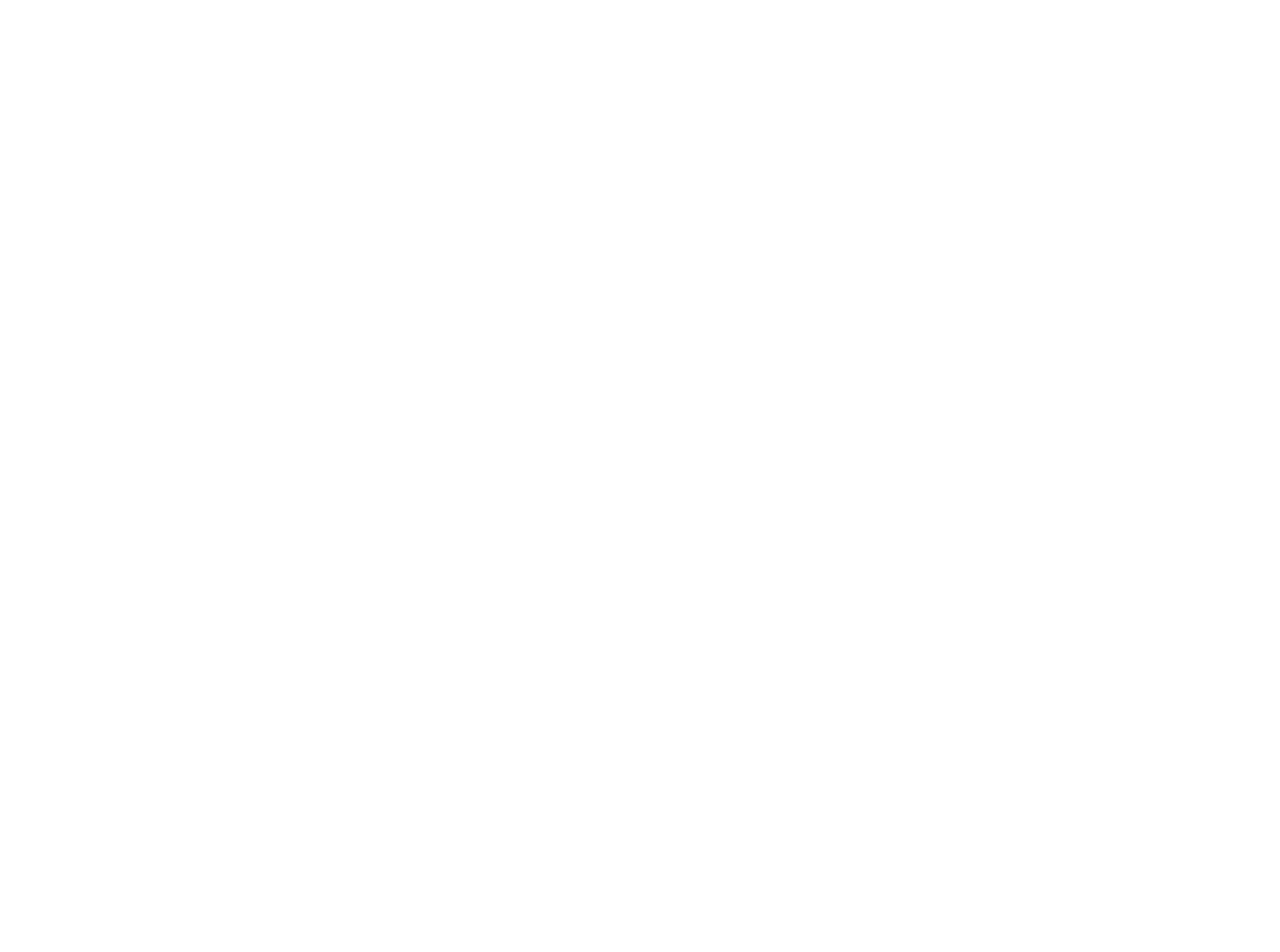
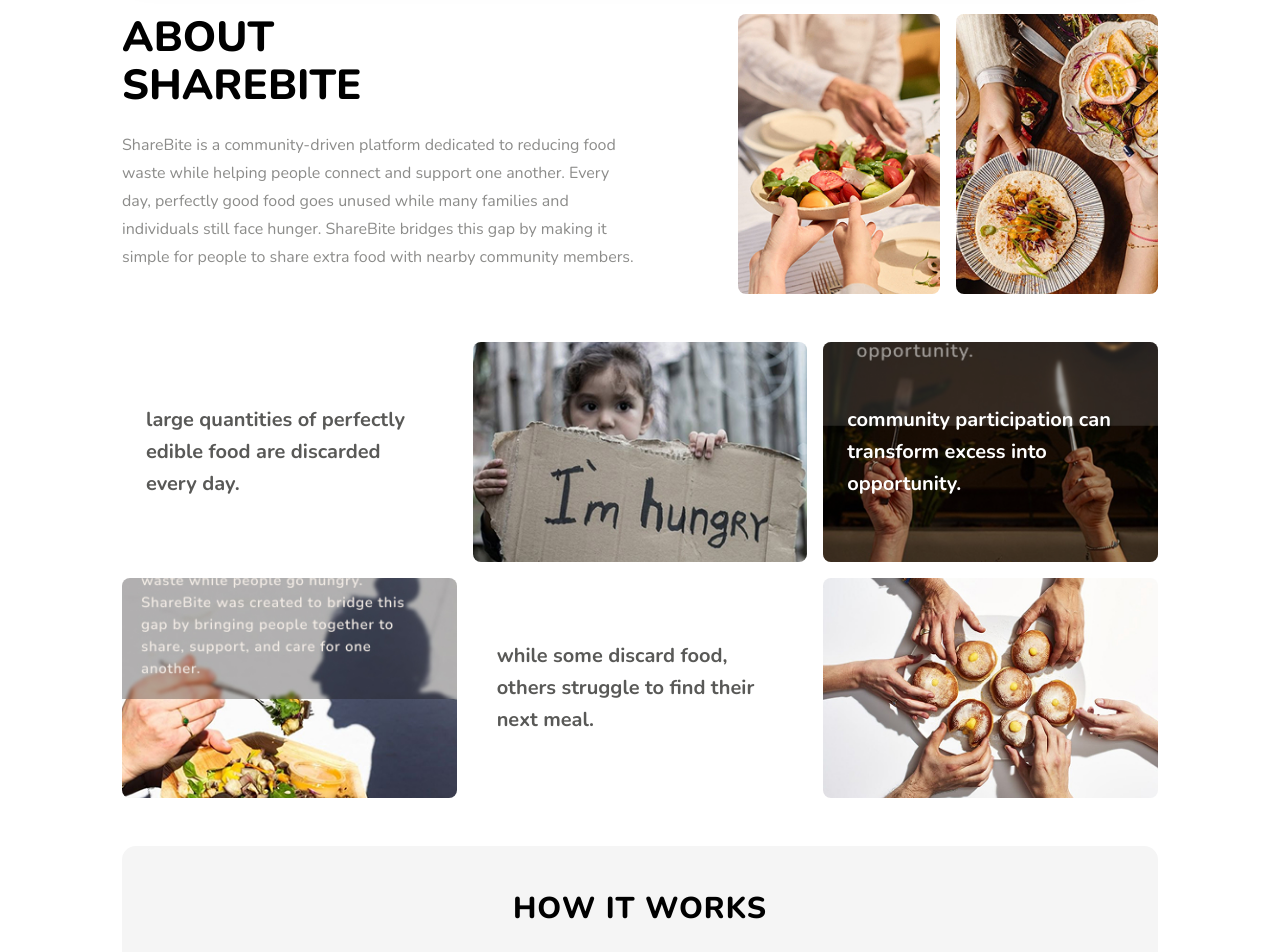
Before and after one commit to HemaniM/ShareBite_Community_Food_Sharing_Application, a React (Vite) app in the folder Frontend/: page /about in a window 1280 px wide. Before the commit this address had no page. Shown: the part 540-1492 px from the top of the page. Before the commit the page ends 800 px from the top, so only its background shows below. Built offline with nearby package versions, Linux system fonts and the light colour scheme.

Commit message:
about page created

```diff
--- a/Frontend/src/Routes.jsx
+++ b/Frontend/src/Routes.jsx
@@ -18,6 +18,7 @@
 import ProductPage from "./pages/Product/ProductPage";
 import PublicProfilePage from "./pages/publicProfile/PublicProfilePage";
 import ProductListingPage from "./pages/Product/ProductListingPage";
+import AboutPage from "./pages/About/AboutPage";
 import ContactPage from "./pages/Contact/ContactPage";
 
 import HistoryPage from "./pages/Profile/HistoryPage";
@@ -48,6 +49,8 @@
             </ProtectedRoute>
           }
         />
+
+        <Route path="/about" element={<AboutPage />} />
 
         <Route
           path="/contact"
--- /dev/null
+++ b/Frontend/src/pages/About/AboutPage.jsx
@@ -0,0 +1,204 @@
+import React from "react";
+import { Helmet } from "react-helmet";
+import { Link } from "react-router-dom";
+import ContactBar from "../../components/common/ContactBar";
+import HomepageNavBar from "../../components/common/NavBarHomepage";
+import Footer from "../../components/common/Footer";
+
+const highlights = [
+  {
+    image: "/images/About_page_grid_img_1.jpg",
+    text: "large quantities of perfectly edible food are discarded every day.",
+    textOnly: true,
+  },
+  {
+    image: "/images/About_page_grid_img_2.jpg",
+  },
+  {
+    image: "/images/About_page_grid_img_3.jpg",
+    text: "community participation can transform excess into opportunity.",
+  },
+  {
+    image: "/images/About_page_grid_img_4.jpg",
+  },
+  {
+    image: "/images/About_page_grid_img_5.jpg",
+    text: "while some discard food, others struggle to find their next meal.",
+    textOnly: true,
+  },
+  {
+    image: "/images/About_page_grid_img_6.jpg",
+  },
+];
+
+const AboutPage = () => {
+  return (
+    <>
+      <Helmet>
+        <title>About ShareBite</title>
+        <meta
+          name="description"
+          content="Learn about ShareBite and how we connect people to reduce food waste through community sharing."
+        />
+      </Helmet>
+
+      <main className="min-h-screen bg-[var(--bg-main)] text-[var(--text-muted)]">
+        <ContactBar />
+        <HomepageNavBar />
+
+        <div className="mx-auto flex w-full max-w-[1100px] flex-col gap-12 px-4 pb-16 pt-4 sm:px-6 lg:px-8">
+          <section
+            className="flex h-[260px] items-center justify-center rounded-[20px] bg-cover bg-center text-center shadow-[0_10px_35px_rgba(0,0,0,0.08)] sm:h-[360px]"
+            style={{
+              backgroundImage: "url('/images/About_page_hero_section_img.jpg')",
+            }}
+          >
+            <h1 className="font-['Nunito'] text-[36px] font-extrabold uppercase tracking-[2px] text-[var(--text-white)] sm:text-[52px]">
+              About Us
+            </h1>
+          </section>
+
+          <section className="grid gap-10 lg:grid-cols-[1fr_420px] lg:items-start">
+            <div>
+              <h2 className="font-['Nunito'] text-[30px] font-extrabold uppercase leading-[1.15] text-black sm:text-[42px]">
+                About
+                <br />
+                ShareBite
+              </h2>
+              <p className="mt-5 max-w-[520px] font-['Nunito'] text-[16px] leading-7 text-[var(--text-grey-3)]">
+                ShareBite is a community-driven platform dedicated to reducing
+                food waste while helping people connect and support one another.
+                Every day, perfectly good food goes unused while many families
+                and individuals still face hunger. ShareBite bridges this gap by
+                making it simple for people to share extra food with nearby
+                community members.
+              </p>
+            </div>
+
+            <div className="grid grid-cols-2 gap-4">
+              <img
+                src="/images/About_page_about_sharebite_img_1.jpg"
+                alt="People enjoying a meal together"
+                className="h-[280px] w-full rounded-[8px] object-cover"
+              />
+              <img
+                src="/images/About_page_about_sharebite_img_2.jpg"
+                alt="Food plates on the table"
+                className="h-[280px] w-full rounded-[8px] object-cover"
+              />
+            </div>
+          </section>
+
+          <section className="grid gap-4 sm:grid-cols-2 lg:grid-cols-3">
+            {highlights.map((item, index) => (
+              <article
+                key={`${item.image}-${index}`}
+                className="relative h-[220px] overflow-hidden rounded-[8px] bg-white"
+              >
+                {!item.textOnly ? (
+                  <img
+                    src={item.image}
+                    alt="ShareBite value"
+                    className="h-full w-full object-cover"
+                  />
+                ) : null}
+
+                {item.text ? (
+                  <div
+                    className={`absolute inset-0 flex items-center ${item.textOnly ? "bg-white" : "bg-[rgba(0,0,0,0.35)]"} p-6`}
+                  >
+                    <p
+                      className={`font-['Nunito'] text-[20px] font-bold leading-8 ${item.textOnly ? "text-[var(--text-grey-4)]" : "text-white"}`}
+                    >
+                      {item.text}
+                    </p>
+                  </div>
+                ) : null}
+              </article>
+            ))}
+          </section>
+
+          <section className="rounded-[14px] bg-[#f5f5f5] px-3 py-10 sm:px-6 lg:px-10">
+            <h2 className="text-center font-['Nunito'] text-[30px] font-extrabold uppercase tracking-[1px] text-black">
+              How It Works
+            </h2>
+
+            <img
+              src="/images/About_page_how_it_works_img.jpg"
+              alt="How ShareBite works"
+              className="mx-auto mt-8 w-full max-w-[840px] rounded-[10px] object-cover"
+            />
+          </section>
+
+          <section className="grid gap-6 lg:grid-cols-[1fr_1fr_1fr] lg:items-stretch">
+            <article className="rounded-[8px] border border-[var(--white-600)] bg-white p-7">
+              <h3 className="font-['Nunito'] text-[26px] font-bold text-black">
+                Why Choose ShareBite
+              </h3>
+              <p className="mt-4 font-['Nunito'] text-[15px] leading-7 text-[var(--text-grey-3)]">
+                We build meaningful local connections while reducing food waste.
+                ShareBite offers a simple, trusted, and community-first
+                experience for donors and recipients.
+              </p>
+            </article>
+
+            <img
+              src="/images/About_page_our_goal_img.jpg"
+              alt="Healthy meal bowl"
+              className="h-[260px] w-full rounded-[8px] object-cover"
+            />
+
+            <article className="rounded-[8px] bg-[#aa7a34] p-7 text-white">
+              <h3 className="font-['Nunito'] text-[28px] font-bold uppercase">
+                Our Goal
+              </h3>
+              <p className="mt-4 font-['Nunito'] text-[15px] leading-7 text-[#f8f4ea]">
+                Our goal is to bridge the gap between food surplus and food
+                scarcity by creating a transparent and inclusive sharing
+                ecosystem. Through ShareBite, we empower people to take action
+                against hunger and reduce waste.
+              </p>
+            </article>
+          </section>
+
+          <section className="grid gap-5 lg:grid-cols-[1fr_1.1fr]">
+            <article className="rounded-[8px] border border-[var(--white-600)] bg-white p-7 sm:p-8">
+              <h3 className="font-['Nunito'] text-[28px] font-extrabold uppercase text-[var(--text-primary)]">
+                Make a Difference Now
+              </h3>
+              <p className="mt-3 max-w-[420px] font-['Nunito'] text-[15px] leading-7 text-[var(--text-grey-3)]">
+                Take the first step toward building a more sustainable and
+                connected community.
+              </p>
+
+              <div className="mt-8 flex flex-wrap gap-3">
+                <Link
+                  to="/signup"
+                  className="rounded-[10px] border border-[var(--border-orange)] px-6 py-3 font-['Nunito'] text-[13px] font-bold uppercase tracking-[1px] text-[var(--text-orange)] transition hover:bg-[var(--text-orange)] hover:text-white"
+                >
+                  Join Us
+                </Link>
+                <Link
+                  to="/signup"
+                  className="rounded-[10px] bg-[var(--text-orange)] px-6 py-3 font-['Nunito'] text-[13px] font-bold uppercase tracking-[1px] text-white transition hover:opacity-90"
+                >
+                  Sign Up Now
+                </Link>
+              </div>
+            </article>
+
+            <img
+              src="/images/About_page_call_to_action_img.jpg"
+              alt="Fresh soup and vegetables"
+              className="h-[280px] w-full rounded-[8px] object-cover"
+            />
+          </section>
+        </div>
+
+        <Footer className="mt-0" />
+      </main>
+    </>
+  );
+};
+
+export default AboutPage;
```
